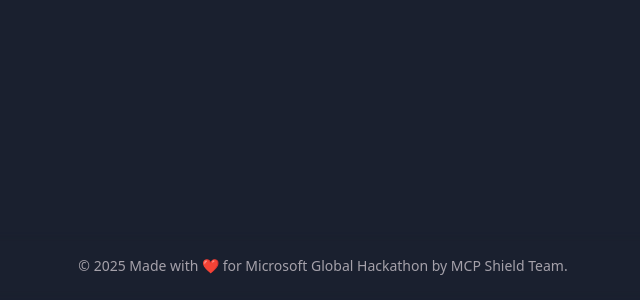
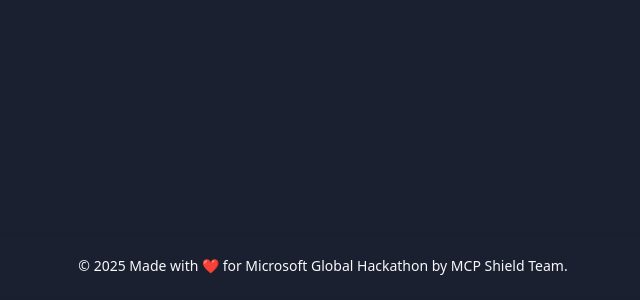
Before and after one commit to Jitha-afk/MCPShield, a Next.js app in the folder frontend/: page / in a window 1280 px wide. Shown: the part 3018-3318 px from the top of the page, without its empty margins (317-957 px from the left). Built offline with nearby package versions, Linux system fonts and the light colour scheme.

Commit message:
chore: use popover colors for footer overlay text

```diff
--- a/frontend/app/layout.tsx
+++ b/frontend/app/layout.tsx
@@ -39,7 +39,7 @@ export default function RootLayout({ children }: { children: ReactNode }) {
               height="100%"
             />
             {/* Bottom overlay text */}
-            <div className="absolute inset-x-0 bottom-0 py-6 text-center text-sm text-muted-foreground bg-background/55 backdrop-blur-sm">
+            <div className="absolute inset-x-0 bottom-0 py-6 text-center text-sm text-popover-foreground bg-popover/65 backdrop-blur-sm">
               © {new Date().getFullYear()} Made with ❤️ for Microsoft Global Hackathon by MCP Shield Team.
             </div>
           </div>
```
